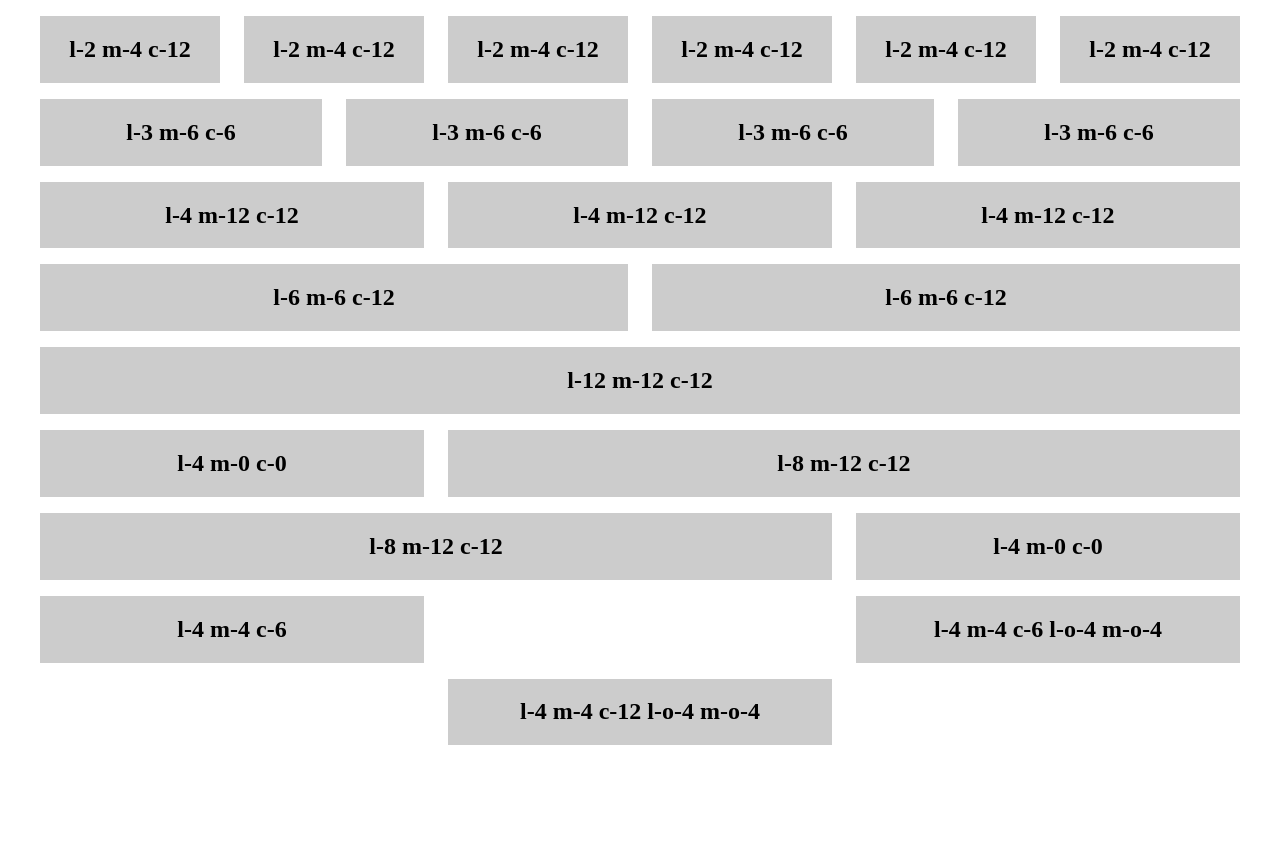
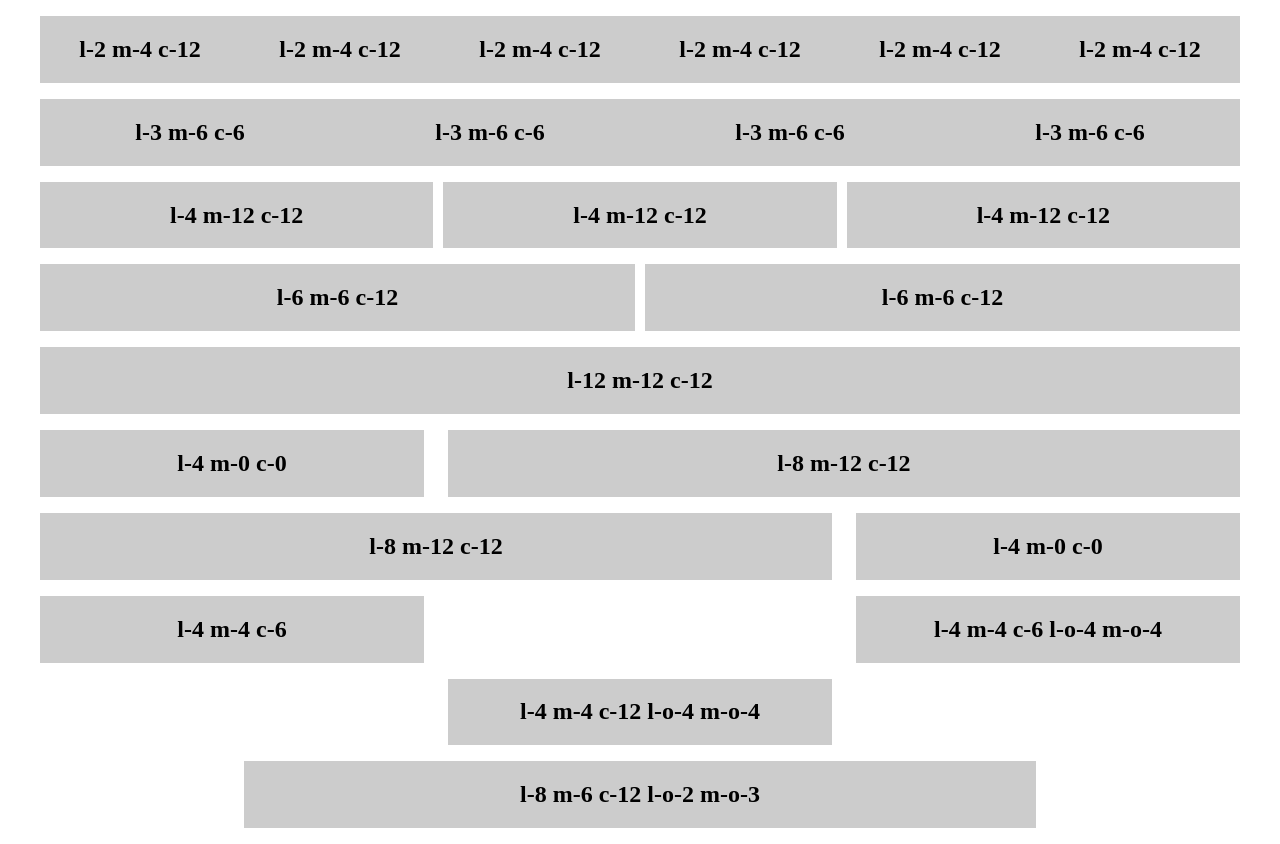
Before and after one commit to DyannT/Project-Test, a plain HTML site: page Grid-VD/index.html in a window 1280 px wide. Before the commit the page ends 800 px from the top, so only its background shows below. Drawn offline with Linux system fonts and the light colour scheme.

Commit message:
Push 2nd

```diff
--- a/Grid-VD/index.html
+++ b/Grid-VD/index.html
@@ -1,5 +1,6 @@
 <!DOCTYPE html>
 <html lang="en">
+
 <head>
   <meta charset="UTF-8">
   <meta name="viewport" content="width=device-width, initial-scale=1.0">
@@ -10,6 +11,7 @@
     * {
       box-sizing: border-box;
     }
+
     .col {
       text-align: center;
       background-color: #ccc;
@@ -22,7 +24,9 @@
 
 <body>
   <div class="grid wide">
-        <div class="row">
+
+    <div class="row no-gutters ">
+      <!-- Không muốn có khoảng hở -->
       <div class="col l-2 m-4 c-12">
         <h2>l-2 m-4 c-12</h2>
       </div>
@@ -42,8 +46,8 @@
         <h2>l-2 m-4 c-12</h2>
       </div>
     </div>
-
-      <div class="row">
+      <!-- Không muốn có khoảng hở -->
+    <div class="row no-gutters">
       <div class="col l-3 m-6 c-6">
         <h2>l-3 m-6 c-6</h2>
       </div>
@@ -58,7 +62,8 @@
       </div>
     </div>
 
-      <div class="row">
+    <!-- Rãnh nhỏ đi -->
+    <div class="row sm-gutter">
       <div class="col l-4 m-12 c-12">
         <h2>l-4 m-12 c-12</h2>
       </div>
@@ -70,7 +75,8 @@
       </div>
     </div>
 
-      <div class="row">
+    <!-- Rãnh nhỏ đi -->
+    <div class="row sm-gutter">
       <div class="col l-6 m-6 c-12">
         <h2>l-6 m-6 c-12</h2>
       </div>
@@ -103,6 +109,10 @@
       </div>
     </div>
 
+    <!-- Căn 2 cái ra 2 bên
+      VD:Cho 2 cái có độ dài lớn = 4 thì 12-4-4=4 thì sẽ thêm l-o-4(cách ra 4 cột) vào đế nó cách ra và bắt đầu từ l-4
+      Tương tự căn giữa tablet
+    -->
     <div class="row">
       <div class="col l-4 m-4 c-6">
         <h2>l-4 m-4 c-6</h2>
@@ -112,11 +122,26 @@
       </div>
     </div>
 
+    <!-- Tương tự căn giữa
+      Cách ra 4 cột và bắt đầu ở cột t4
+      Tương tự căn giữa tablet
+    -->
     <div class="row">
       <div class="col l-4 m-4 c-12 l-o-4 m-o-4">
         <h2>l-4 m-4 c-12 l-o-4 m-o-4</h2>
       </div>
     </div>
+
+    <!-- Tương tự căn giữa
+      Cách ra 2 cột và bắt đầu ở cột t2
+      Tương tự căn giữa tablet
+    -->
+    <div class="row">
+      <div class="col l-8 m-6 c-12 l-o-2 m-o-3">
+        <h2>l-8 m-6 c-12 l-o-2 m-o-3</h2>
+      </div>
+    </div>
   </div>
 </body>
+
 </html>
```
Also changed, not shown: Grid-VD/grid.css (+4 -4 lines). Lines whose indentation alone changed are shown as unchanged.
